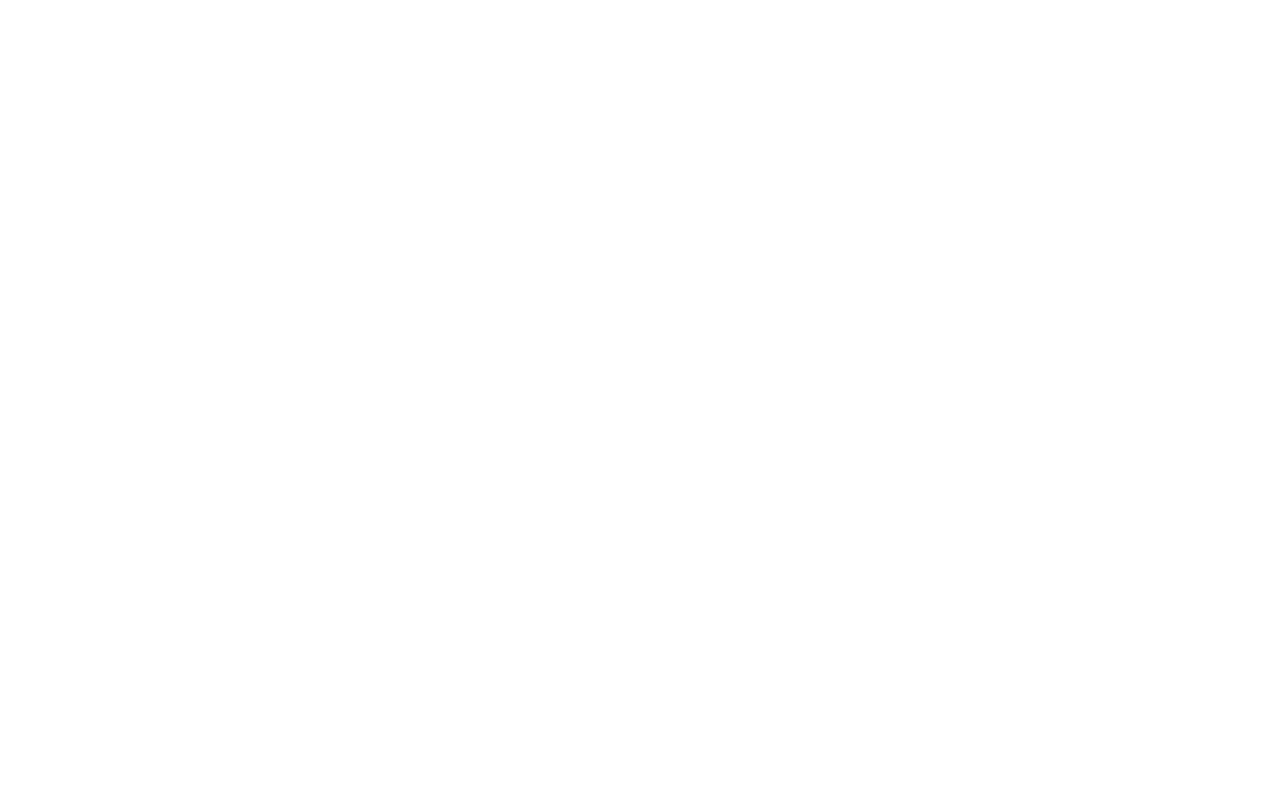
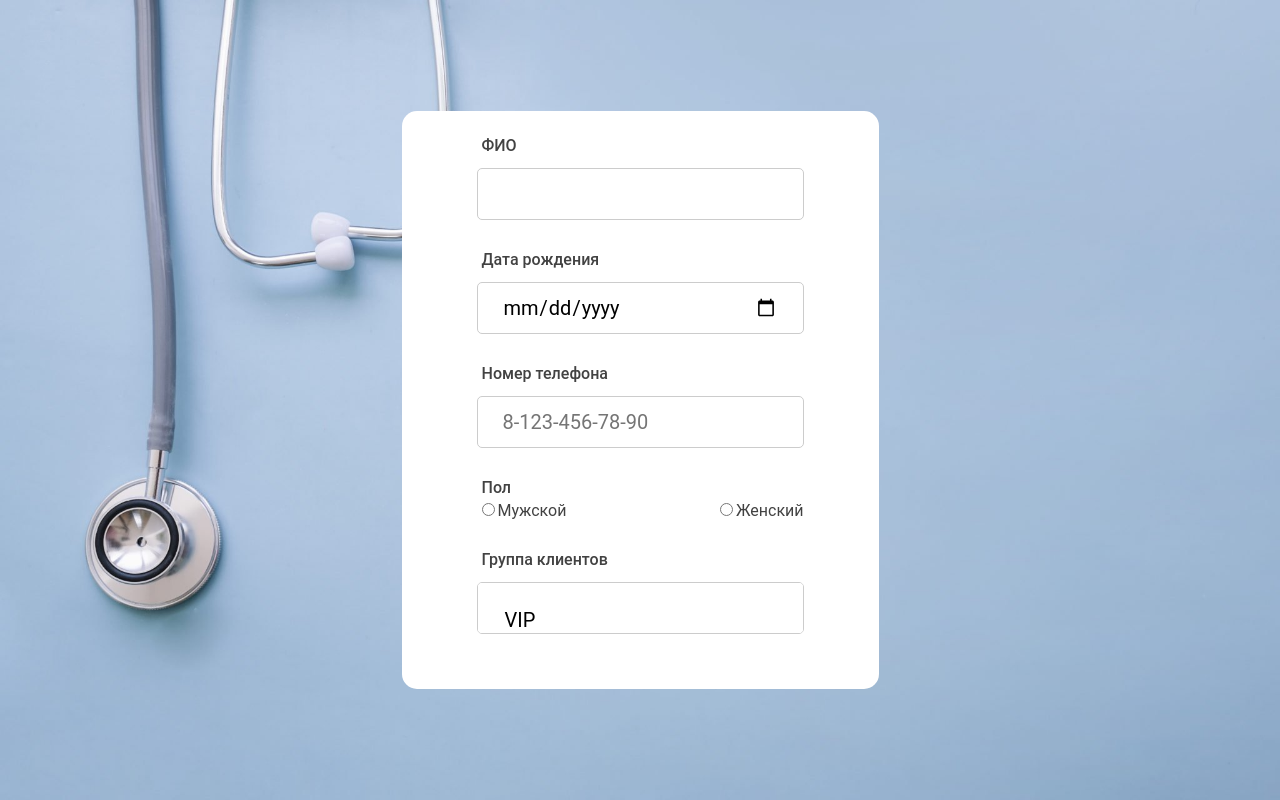
Before and after one commit to yarmkhlv/prj, a React (Create React App) app in the folder forms/: page / in a window 1280 px wide. Built offline with nearby package versions, Linux system fonts and the light colour scheme.

Commit message:
creating forms

```diff
--- a/forms/src/app.css
+++ b/forms/src/app.css
@@ -1,6 +1,53 @@
 @import url(reset.css);
 
+body {
+   background-image: url('../assets/med.jpg');
+   background-repeat: no-repeat;
+   background-size: cover;
+   color: #424242;
+    font-family: Roboto,sans-serif;
+}
+label {
+    cursor: pointer;
+}
+
+
+.app {
+    display: flex;
+    justify-content: center;
+    align-items: center;
+    min-height: 100vh;
+}
+
 .wrapper {
-    display: flex;
+    background-color: #fff;
+    padding: 25px 75px;
+    border-radius: 15px;
 
 }
+
+.mini-block {
+    min-width: 100%;
+    margin-bottom: 30px;
+}
+.mini-block__label {
+    padding-left: 5px;
+    display: block;
+    font-size: 16px;
+    line-height: 19px;
+    margin-bottom: 3px;
+    font-weight: 500;
+
+}
+.mini-block__input {
+    min-width: 100%;
+    height: 24px;
+
+    border: 1px solid #CCC;
+    border-radius: 5px;
+
+    padding: 25px;
+    font-size: 20px;
+
+    margin-top: 10px;
+}
--- a/forms/src/app.jsx
+++ b/forms/src/app.jsx
@@ -1,4 +1,7 @@
+import "./app.css";
+
 import { Form } from "./components/form/form";
+
 
 function App() {
   return (
--- a/forms/src/components/date_birth/date_birth.jsx
+++ b/forms/src/components/date_birth/date_birth.jsx
@@ -0,0 +1,10 @@
+function DateBirth() {
+    return (
+        <div className="mini-block">
+            <label className="mini-block__label" for='datebirth'>Дата рождения</label>
+            <input className="mini-block__input" name='datebirth' id='datebirth' type='date' required></input>
+        </div>
+    )
+}
+
+export {DateBirth}
--- /dev/null
+++ b/forms/src/components/form/form.css
@@ -0,0 +1,5 @@
+.form {
+    display: flex;
+    flex-direction: column;
+    align-items: center;
+}
--- a/forms/src/components/form/form.jsx
+++ b/forms/src/components/form/form.jsx
@@ -1,8 +1,20 @@
+import { FullName } from "../full_name/full_name";
+import { DateBirth } from "../date_birth/date_birth";
+import { MobileNumber } from "../mobile_number/mobile_number";
+import { Gender } from "../gender/gender";
+import { GroupOfClients } from "../group_of_clients/group_of_clients";
 
+import './form.css';
 
 function Form() {
     return (
-        <form></form>
+        <form className="form">
+            <FullName></FullName>
+            <DateBirth></DateBirth>
+            <MobileNumber></MobileNumber>
+            <Gender></Gender>
+            <GroupOfClients></GroupOfClients>
+        </form>
     )
 }
 
--- a/forms/src/components/full_name/full_name.css
+++ b/forms/src/components/full_name/full_name.css
@@ -0,0 +1,15 @@
+.full-name-block {
+    margin-bottom: 30px;
+}
+
+/* .full-name-block__input {
+    width: 336px;
+    height: 24px;
+
+    border: 1px solid #CCC;
+    border-radius: 8px;
+
+    padding: 16px;
+
+    margin-top: 10px;
+} */
--- a/forms/src/components/full_name/full_name.jsx
+++ b/forms/src/components/full_name/full_name.jsx
@@ -0,0 +1,13 @@
+import './full_name.css'
+
+function FullName() {
+    return (
+        <div className='mini-block'>
+            <label className='mini-block__label' for='fullname'>ФИО</label>
+            <input className="mini-block__input" id='fullname' name='fullname' type="text"/>
+        </div>
+
+    )
+}
+
+export {FullName}
--- a/forms/src/components/gender/gender.css
+++ b/forms/src/components/gender/gender.css
@@ -0,0 +1,4 @@
+.gender-block {
+    display: flex;
+    justify-content: space-between;
+}
--- a/forms/src/components/gender/gender.jsx
+++ b/forms/src/components/gender/gender.jsx
@@ -0,0 +1,24 @@
+import './gender.css';
+
+function Gender() {
+    return (
+        <div className='mini-block'>
+            <p className="mini-block__label">Пол</p>
+            <div className="gender-block">
+                <div>
+                    <input className="gender-block__input" id='man' name='gender' type="radio" value='man'/>
+                    <label for='man'>Мужской</label>
+
+                </div>
+                <div>
+                    <input className="gender-block__input" id='woman' name='gender' type="radio" value='woman'/>
+                    <label for='woman'>Женский</label>
+              </div>
+            </div>
+
+        </div>
+
+    )
+}
+
+export {Gender}
--- a/forms/src/components/group_of_clients/group_of_clients.jsx
+++ b/forms/src/components/group_of_clients/group_of_clients.jsx
@@ -0,0 +1,17 @@
+
+function GroupOfClients() {
+    return (
+        <div className='mini-block'>
+            <label className='mini-block__label' for='groupOfClients'>Группа клиентов</label>
+            <select multiple className="mini-block__input" id='groupOfClients' name='groupOfClients' type="select">
+                <option value='VIP'>VIP</option>
+                <option value='Проблемные'>Проблемные</option>
+                <option value='ОМС'>ОМС</option>
+                <option value='ДСМ'>ДМС</option>
+            </select>
+        </div>
+
+    )
+}
+
+export {GroupOfClients}
--- a/forms/src/components/mobile_number/mobile_number.jsx
+++ b/forms/src/components/mobile_number/mobile_number.jsx
@@ -0,0 +1,12 @@
+
+function MobileNumber() {
+    return (
+        <div className='mini-block'>
+            <label className='mini-block__label' for='mobilenumber'>Номер телефона</label>
+            <input className="mini-block__input" id='mobilenumber' name='mobilenumber' type="tel" pattern="[7]{1}-[0-9]{3}-[0-9]{2}-[0-9]{2}" required placeholder="8-123-456-78-90"/>
+        </div>
+
+    )
+}
+
+export {MobileNumber}
--- a/forms/src/reset.css
+++ b/forms/src/reset.css
@@ -34,7 +34,6 @@
   min-height: 100vh;
   scroll-behavior: smooth;
   text-rendering: optimizeSpeed;
-  line-height: 1.5;
 }
 /* Наследуем шрифты для инпутов и кнопок */
 input,
```
Also changed, not shown: forms/assets/med.jpg (added).
